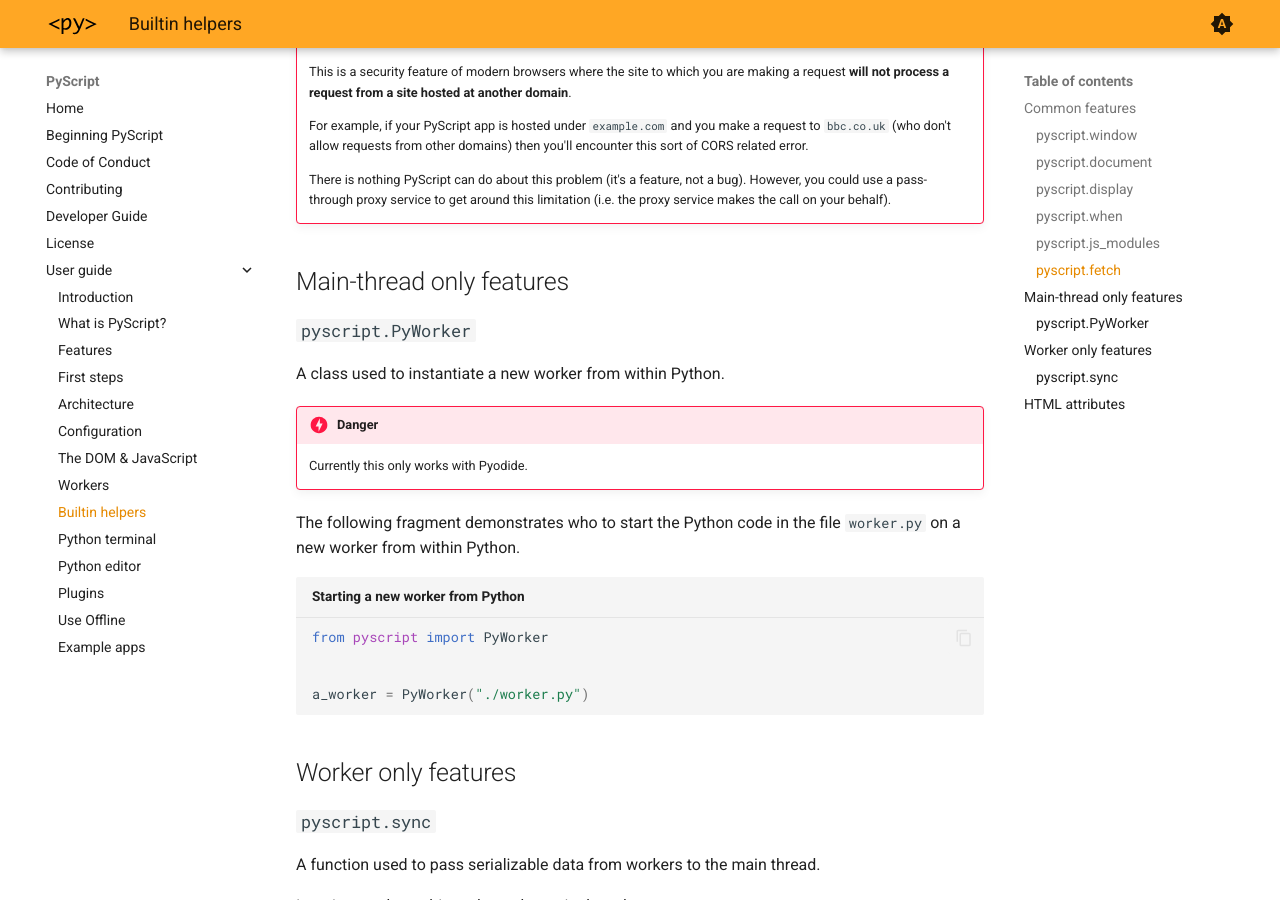
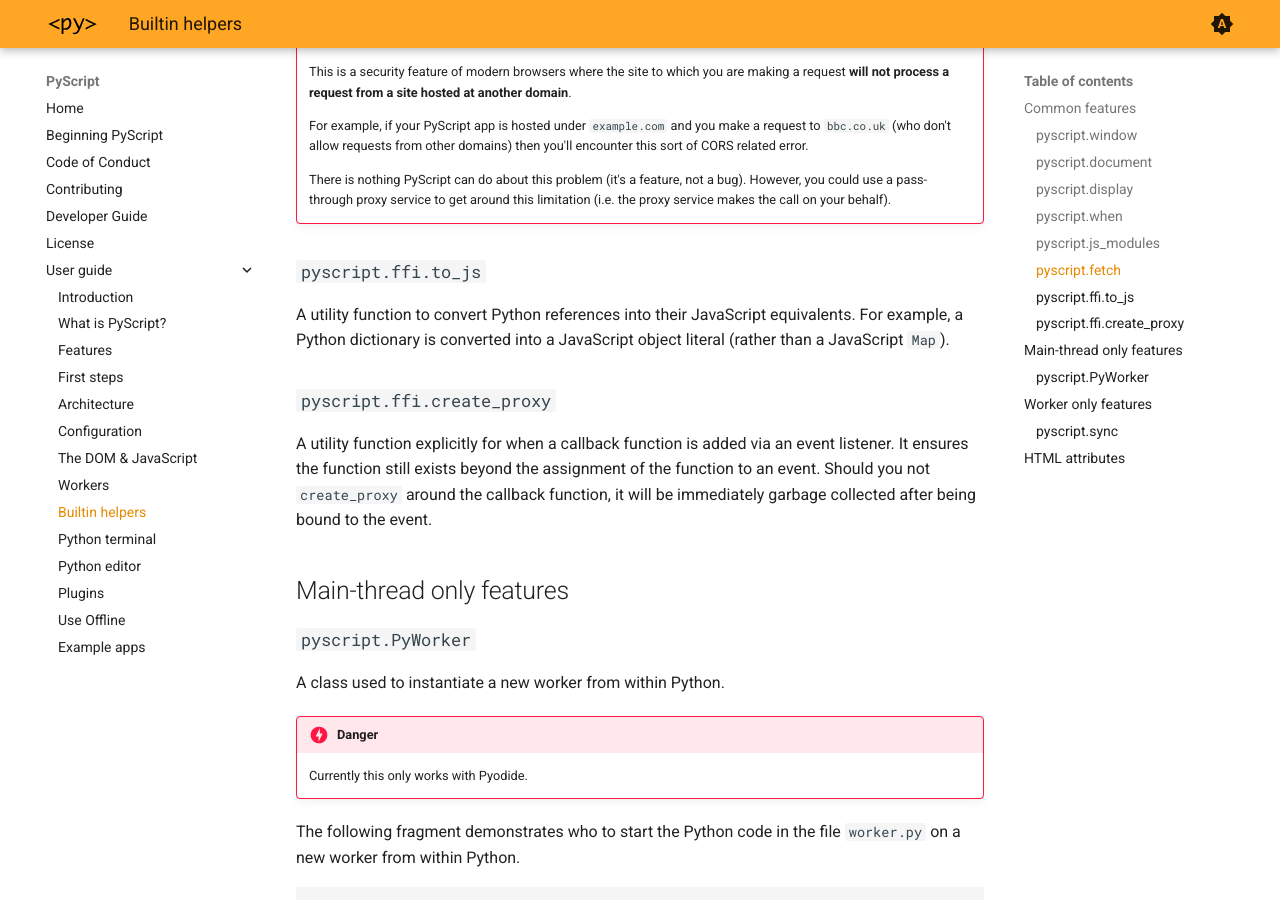
Before and after one commit to pyscript/docs, an MkDocs documentation site: the page built from docs/user-guide/builtins.md, in a window 1280 px wide and 900 px high, scrolled down 3934 px. Built offline with MkDocs 1.6.1 and Material for MkDocs 9.7.7, drawn with Linux system fonts in a browser that asks for light colours; the version menu is left out.

Commit message:
Docs updated to 2024-03-02

```diff
--- a/docs/user-guide/builtins.md
+++ b/docs/user-guide/builtins.md
@@ -193,6 +193,20 @@ response = await fetch("https://example.com", method="POST", body="HELLO").text(
     bug). However, you could use a pass-through proxy service to get around
     this limitation (i.e. the proxy service makes the call on your behalf).
 
+### `pyscript.ffi.to_js`
+
+A utility function to convert Python references into their JavaScript
+equivalents. For example, a Python dictionary is converted into a JavaScript
+object literal (rather than a JavaScript `Map`).
+
+### `pyscript.ffi.create_proxy`
+
+A utility function explicitly for when a callback function is added via an
+event listener. It ensures the function still exists beyond the assignment of
+the function to an event. Should you not `create_proxy` around the callback
+function, it will be immediately garbage collected after being bound to the
+event.
+
 ## Main-thread only features
 
 ### `pyscript.PyWorker`
```
Also changed, not shown: docs/user-guide/dom.md (+4 -0 lines).
